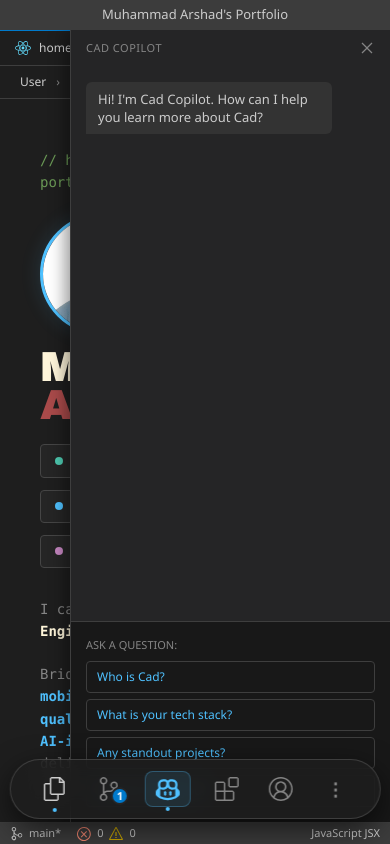
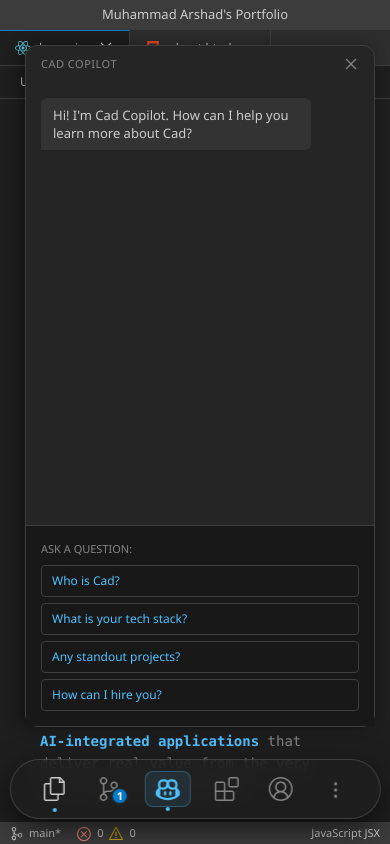
Before and after one commit to MuhdArshadd/portfolio, a React (Vite) app: page / in a window 390 px wide. Both pictures are taken after a click on the element 167 px from the left and 789 px from the top of the page. Built offline with nearby package versions, Linux system fonts and the light colour scheme.

Commit message:
chat panel view for mobile

```diff
--- a/src/components/panels/ChatPanel/ChatPanel.css
+++ b/src/components/panels/ChatPanel/ChatPanel.css
@@ -93,3 +93,26 @@
     background-color: rgba(79, 193, 255, 0.1);
     border-color: var(--blue, #4fc1ff);
 }
+
+/* ==========================================
+   MOBILE COPILOT CHAT (Max 1000px)
+   ========================================== */
+@media (max-width: 1000px) {
+    .chat-panel-container {
+        /* 1. The Core Fix: Anchor the bottom above your navigation capsule */
+        bottom: 95px;
+
+        /* 2. Mobile Polish: Un-stick it from the top/right edges so it floats */
+        top: 15px;
+        right: 15px;
+        height: auto; /* Let the top/bottom coordinates control the height */
+
+        /* 3. Ensure it fits on smaller phones */
+        width: calc(100% - 30px);
+        max-width: 350px;
+
+        /* 4. Round all the corners to match the capsule's aesthetic */
+        border-radius: 12px;
+        border: 1px solid var(--border, #444444);
+    }
+}
```
